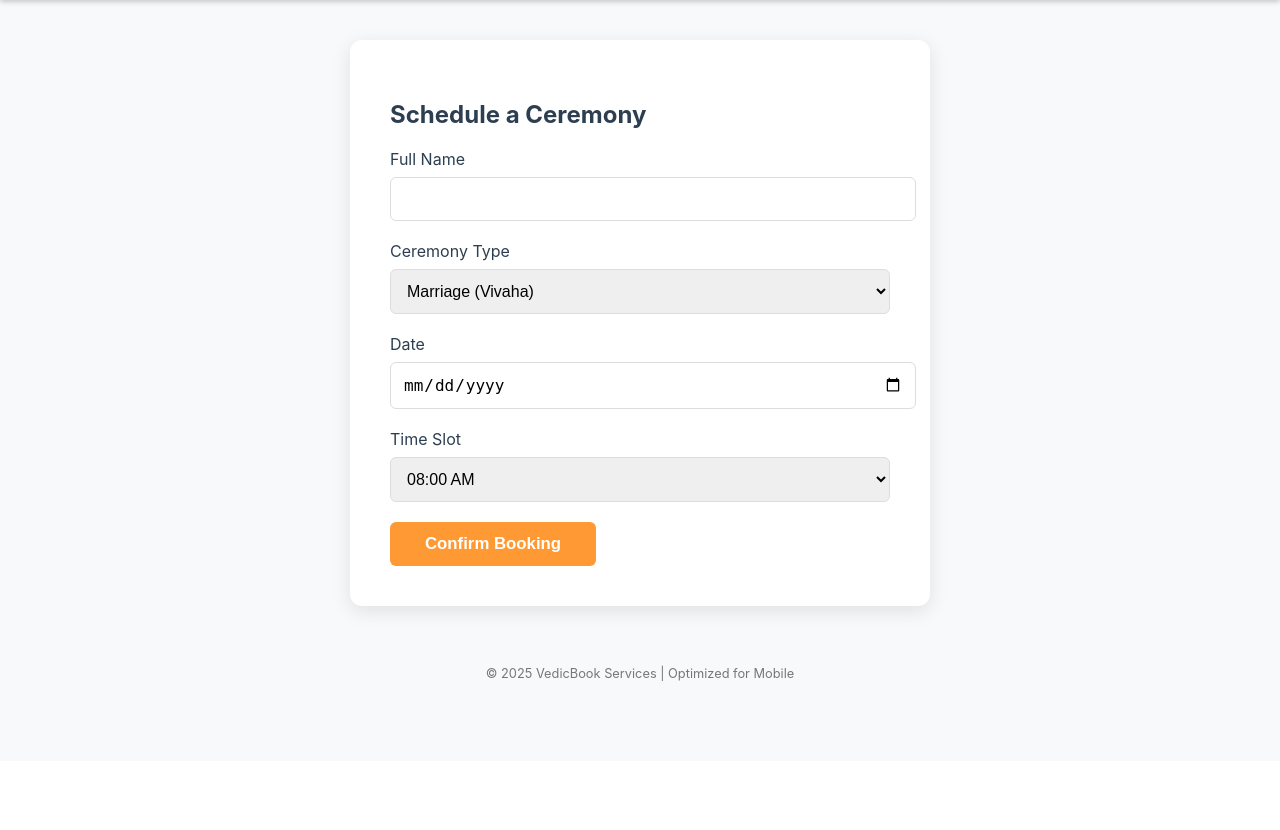
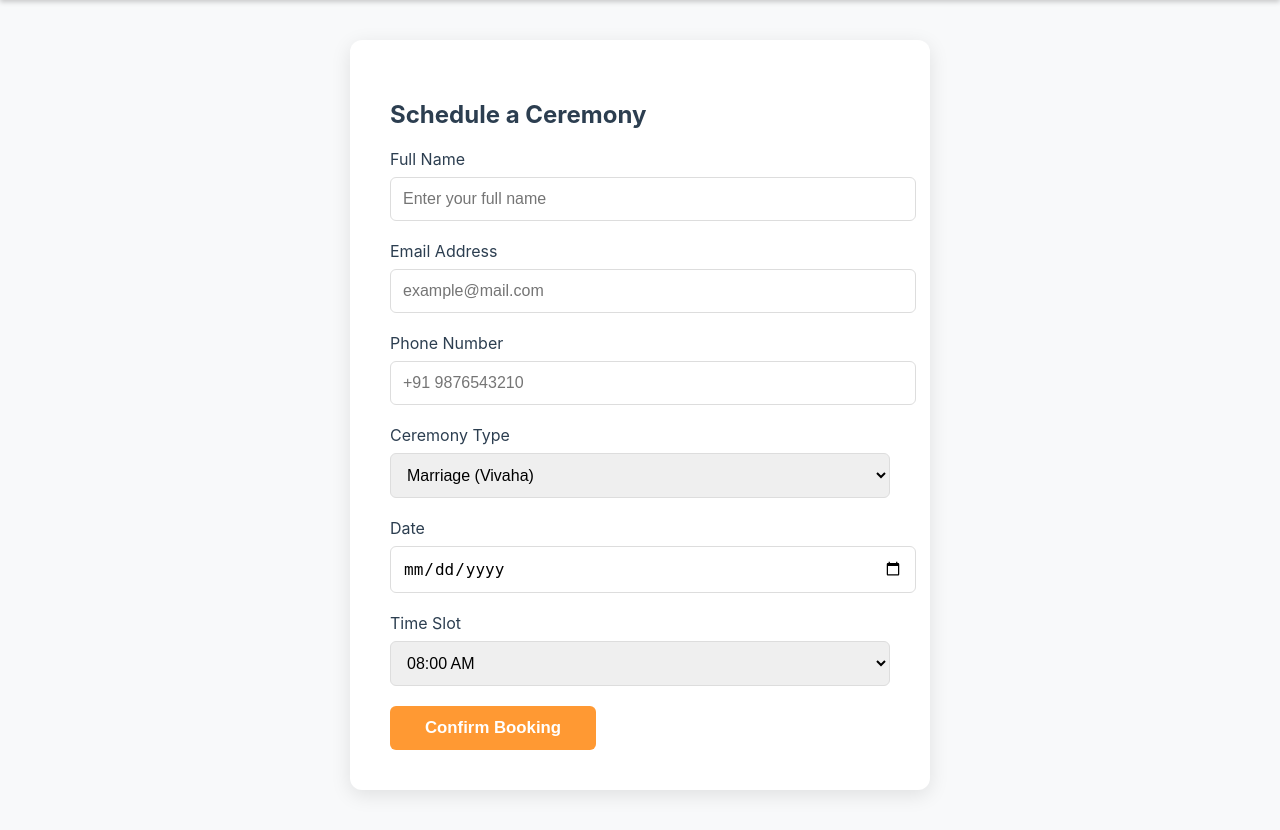
Before and after one commit to Mriidul2508/Vedic-Book, a Flask app: page /book in a window 1280 px wide. Shown: the part 70-900 px from the top of the page. Before the commit the page ends 751 px from the top, so only its background shows below. Run offline with Flask 3, Linux system fonts and the light colour scheme.

Commit message:
Update book.html

```diff
--- a/templates/book.html
+++ b/templates/book.html
@@ -5,16 +5,21 @@
     <h2>Schedule a Ceremony</h2>
 
     {% if success %}
-    <div class="alert {{ 'success' if status == 'Confirmed' else 'warning' }}">
-        Booking Status: {{ status }} <br>
-        {% if priest %} Assigned to: {{ priest.name }} {% endif %}
-    </div>
+        <div class="alert {{ 'success' if status == 'Confirmed' else 'warning' }}">
+            Booking Status: {{ status }} <br>
+            {% if priest %} Assigned to: {{ priest.name }} {% endif %}
+        </div>
     {% endif %}
 
     <form method="POST" id="bookingForm">
         <label>Full Name</label>
-        <input type="text" name="name" required>
+        <input type="text" name="name" placeholder="Enter your full name" required>
 
+        <label>Email Address</label>
+        <input type="email" name="email" placeholder="example@mail.com" required>
+
+        <label>Phone Number</label>
+        <input type="tel" name="phone" placeholder="+91 9876543210" pattern="[0-9+\s-]{10,15}" required>
         <label>Ceremony Type</label>
         <select name="ceremony">
             <option value="Vivaha">Marriage (Vivaha)</option>
@@ -22,6 +27,7 @@
             <option value="Griha Pravesh">House Warming</option>
             <option value="Antyeshti">Funeral (Antyeshti)</option>
             <option value="Upanayana">Thread Ceremony (Upanayana)</option>
+            <option value="General Puja">General Puja / Havan</option>
         </select>
 
         <label>Date</label>
```
